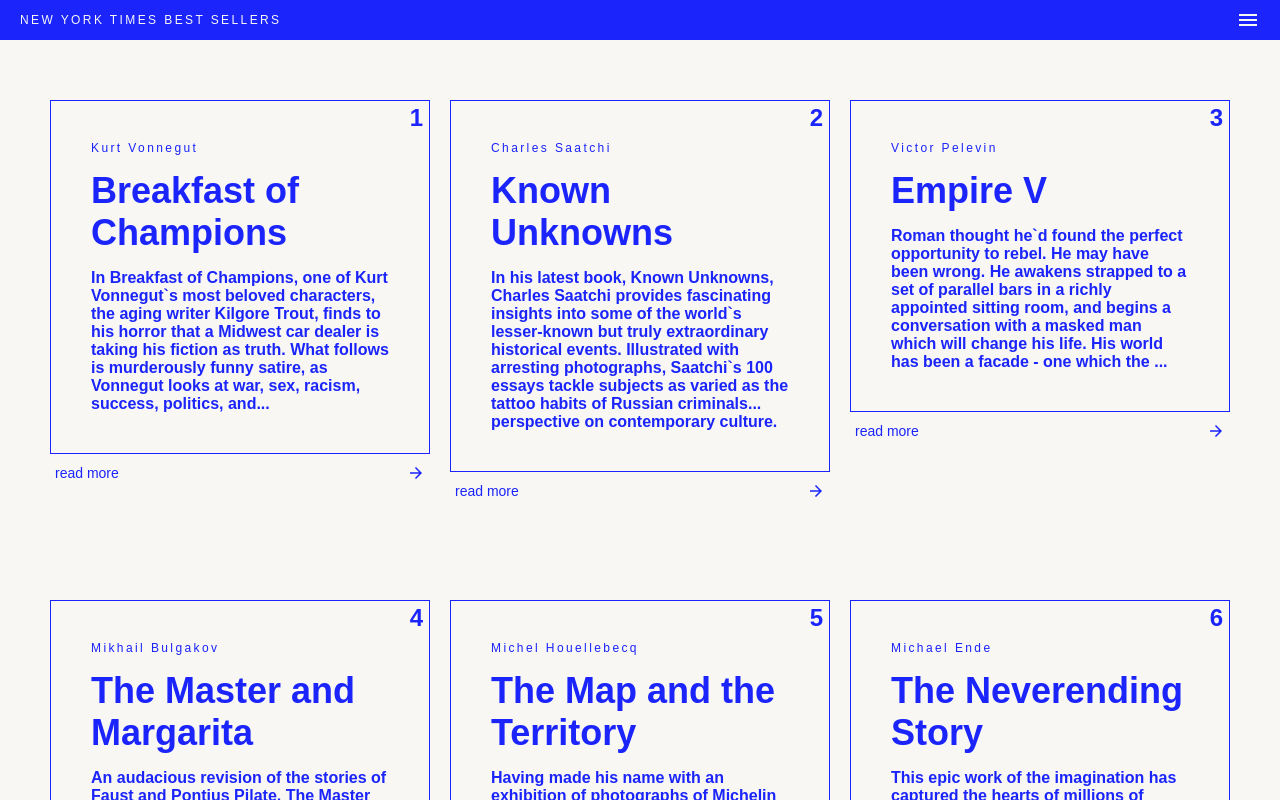
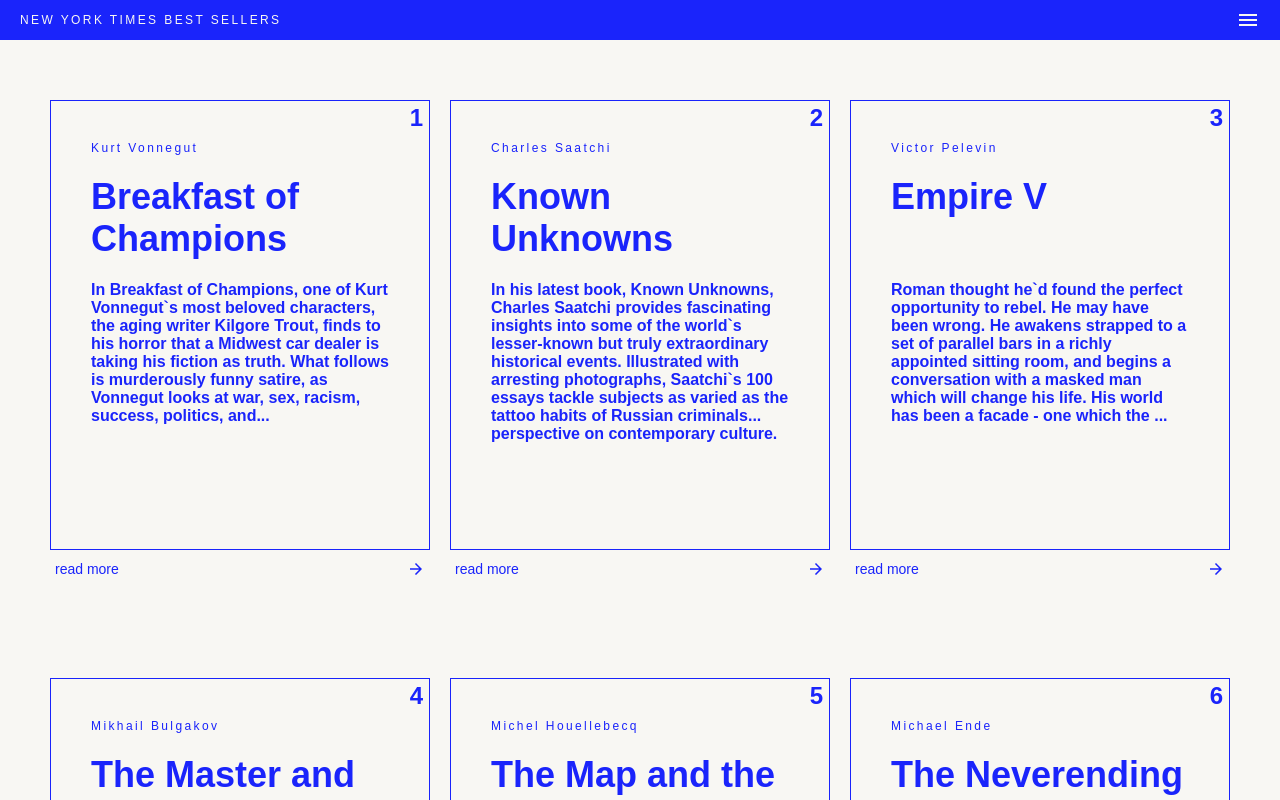
Before and after one commit to gergelykisshun/w18-exam-uibuild, a React (Create React App) app: page / in a window 1280 px wide. Shown: the top 800 px of the page. Built offline with nearby package versions, Linux system fonts and the light colour scheme.

Commit message:
cards ready

```diff
--- a/src/components/Book/Book.css
+++ b/src/components/Book/Book.css
@@ -6,12 +6,13 @@
 }
 
 .book-card {
-  display: flex;
-  flex-direction: column;
+  display: grid;
+  grid-template-rows: 20px 90px 1fr;
   gap: 15px;
   position: relative;
   padding: 40px;
   border: 1px solid var(--secondary-color);
+  height: 450px;
 }
 
 .card-number {
```
